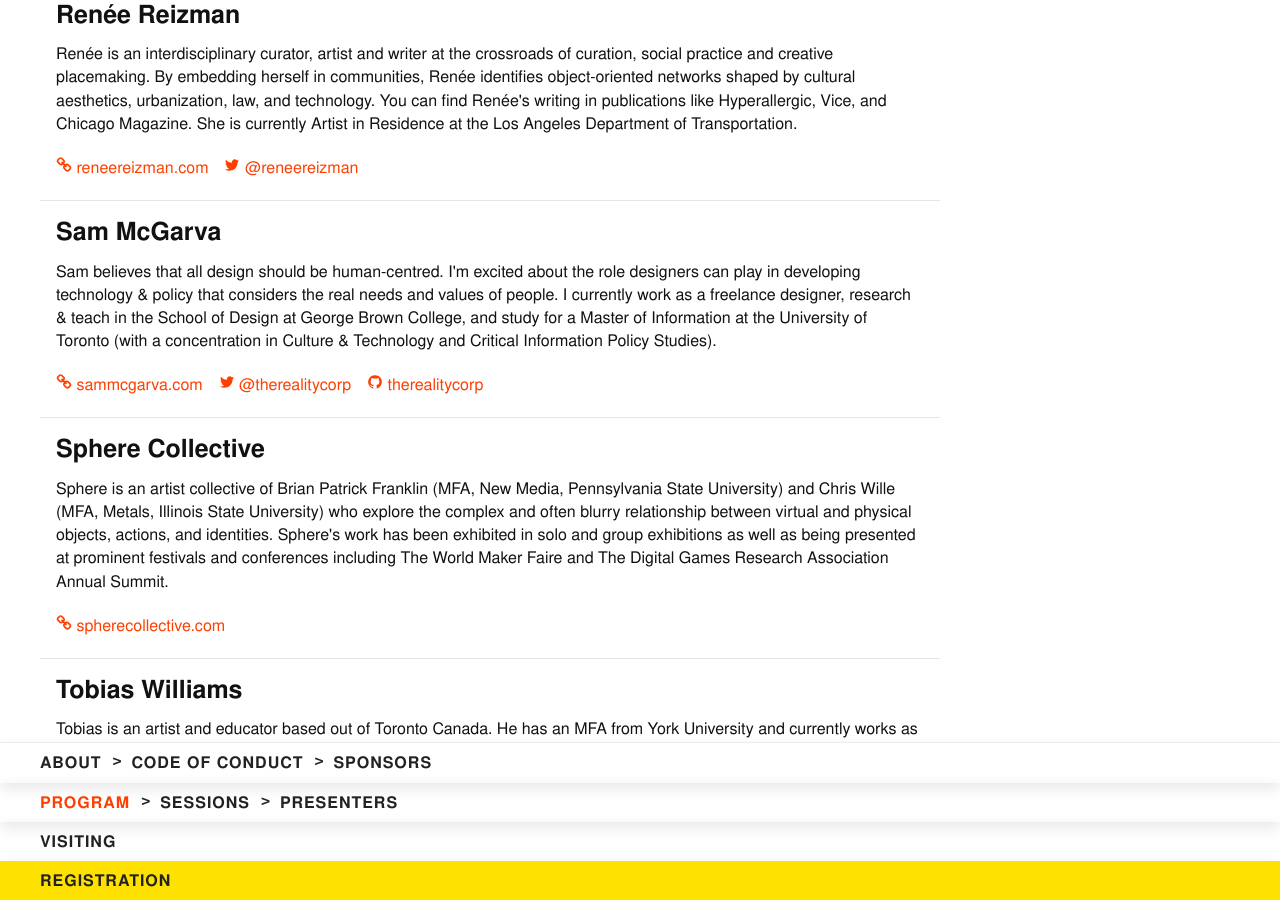
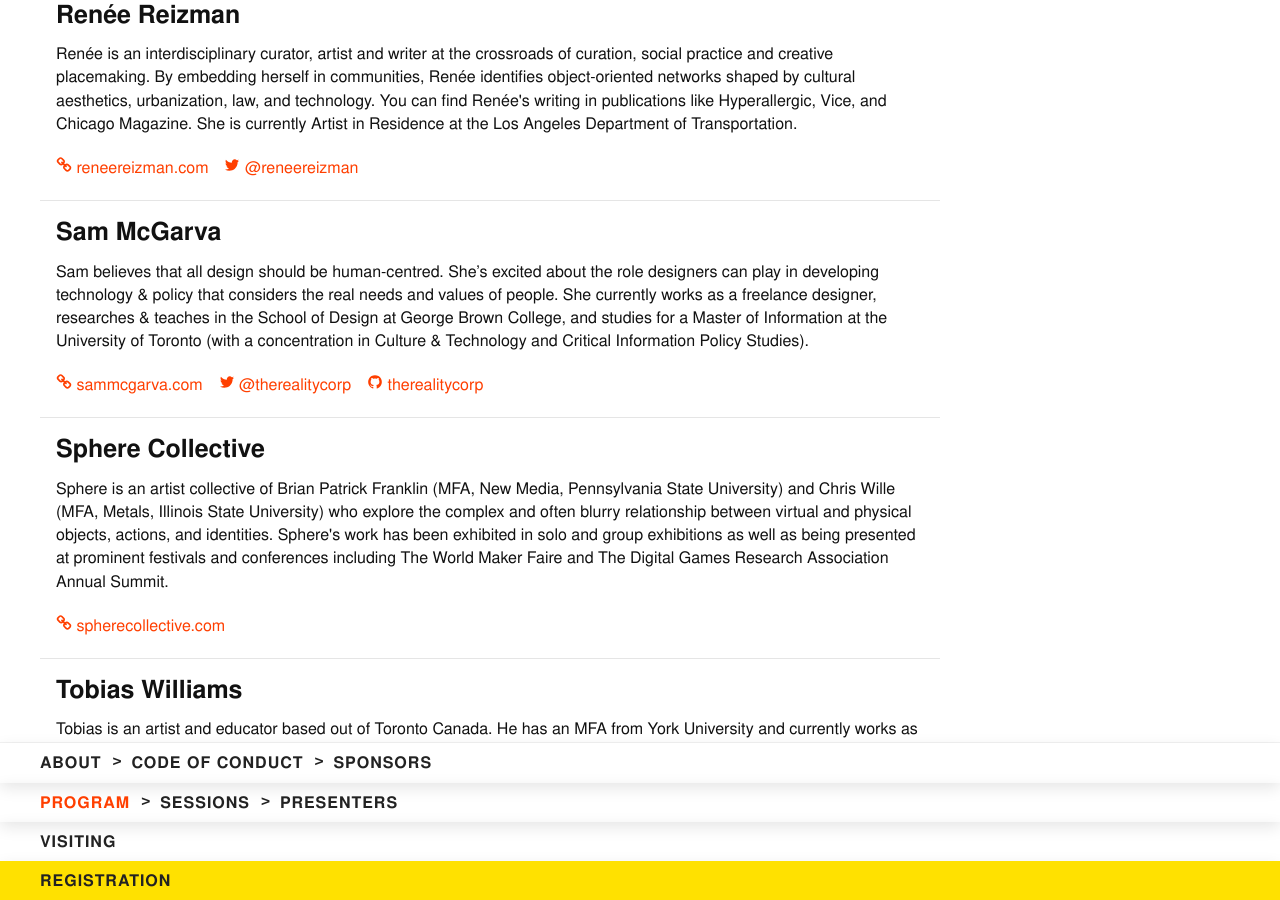
Before and after one commit to ournetworks/ournetworks.ca, a Jekyll site: the page built from program.md, in a window 1280 px wide and 900 px high, scrolled down 16765 px. Built offline with Jekyll 4.4.1, drawn with Linux system fonts in a browser that asks for light colours.

Commit message:
update sam bio

```diff
--- a/_data/presenters.yml
+++ b/_data/presenters.yml
@@ -255,7 +255,7 @@
 
   - presenterID: sam
     name: "Sam McGarva"
-    bio: "Sam believes that all design should be human-centred. I'm excited about the role designers can play in developing technology & policy that considers the real needs and values of people. I currently work as a freelance designer, research & teach in the School of Design at George Brown College, and study for a Master of Information at the University of Toronto (with a concentration in Culture & Technology and Critical Information Policy Studies)."
+    bio: "Sam believes that all design should be human-centred. She’s excited about the role designers can play in developing technology & policy that considers the real needs and values of people. She currently works as a freelance designer, researches & teaches in the School of Design at George Brown College, and studies for a Master of Information at the University of Toronto (with a concentration in Culture & Technology and Critical Information Policy Studies)."
     link: "https://sammcgarva.com/"
     linkDisplay: "sammcgarva.com"
     github: "therealitycorp"
```
